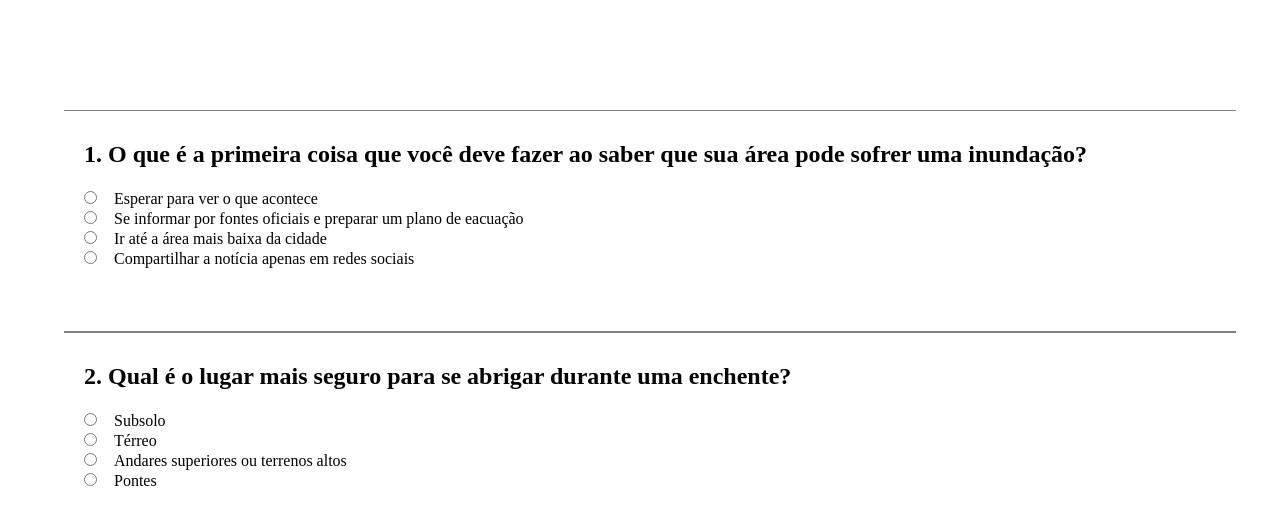
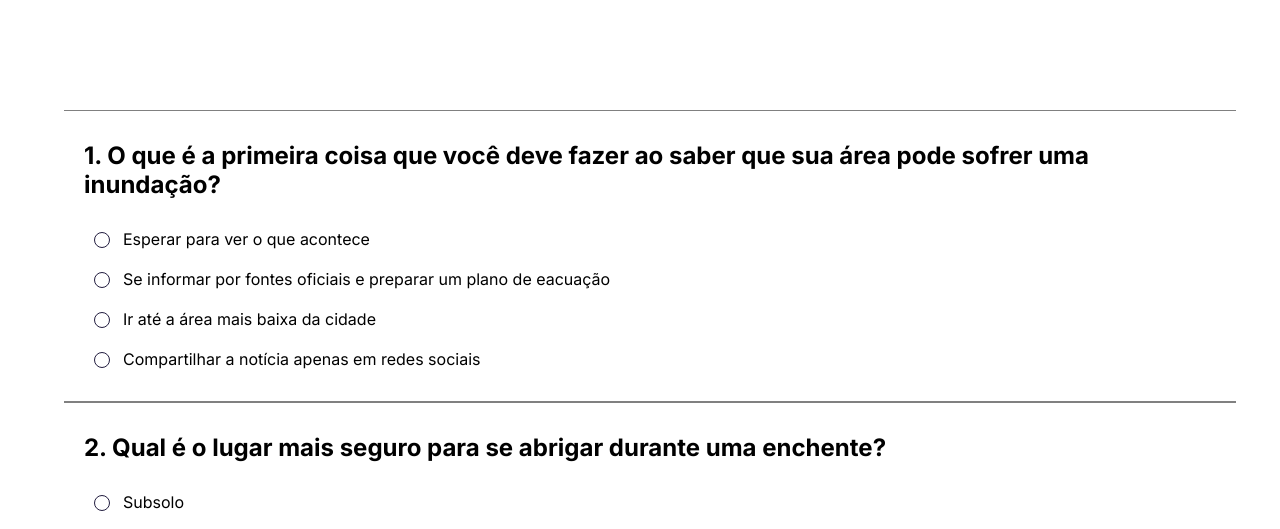
Before and after one commit to KaminoGS/Kamino, a plain HTML site: page src/pages/quiz.html in a window 1280 px wide. Shown: the part 271-800 px from the top of the page. Drawn offline with Linux system fonts and the light colour scheme.

Commit message:
Finalização do css das opções e inputs do quiz

```diff
--- a/src/css/quiz.css
+++ b/src/css/quiz.css
@@ -78,11 +78,12 @@ main{
     display: flex;
     flex-direction: column;
     padding: 5px;
+    font-family: 'Inter';
 
 }
 .pergunta-sec{
     width: 100%;
-    height: 200px;
+    height: 270px;
     display: flex;
     flex-direction: column;
     text-align: left;
@@ -95,3 +96,25 @@ main{
 .pergunta, .btnRadio, .opcao{
     margin-left: 10px;
 }
+.org-opcoes{
+    display: flex;
+    flex-direction: column;
+    justify-content: left;
+}
+
+.org-input{
+    display: flex;
+    flex-direction: row;
+    padding: 10px;
+}
+input{
+    appearance: none;
+    width: 16px;
+    height: 16px;
+    border:solid 1px var(--header);
+    border-radius:50%;
+    transition: 0.2s all linear;
+}
+input:checked{
+    border: 5px solid var(--headerblack);
+}
```
